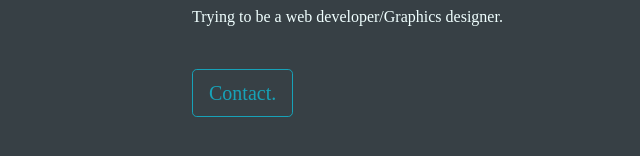
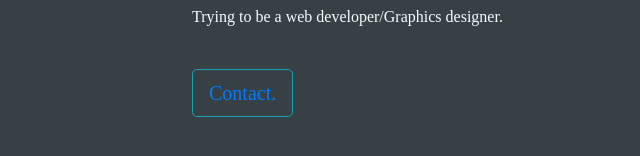
Before and after one commit to abhayadh9/try, a plain HTML site: page index.html in a window 1280 px wide. Shown: the part 450-606 px from the top of the page, 0-640 px from the left. Drawn offline with nearby package versions, Linux system fonts and the light colour scheme; a web font is replaced by a local one.

Commit message:
Update index.html

```diff
--- a/index.html
+++ b/index.html
@@ -55,7 +55,7 @@
             <h1>I'm Abhay</h1>
             <p>Trying to be a web developer/Graphics designer.</p>
             <br>
-            <button type="button" class="btn btn-outline-info btn-lg download-botton"><i class=""></i>Contact.</button>
+            <button type="button" class="btn btn-outline-info btn-lg download-botton"><i class=""></i><a href="contact.html">Contact.</a></button>
 
         </div>
 
```
